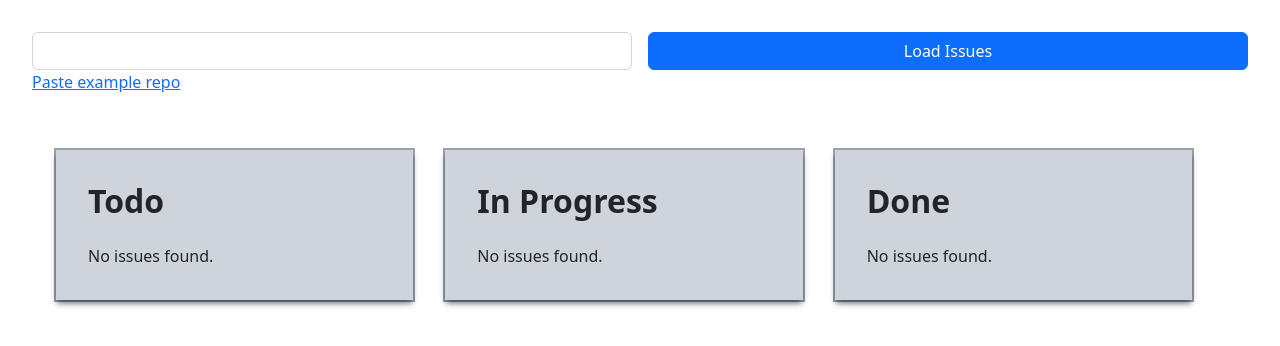
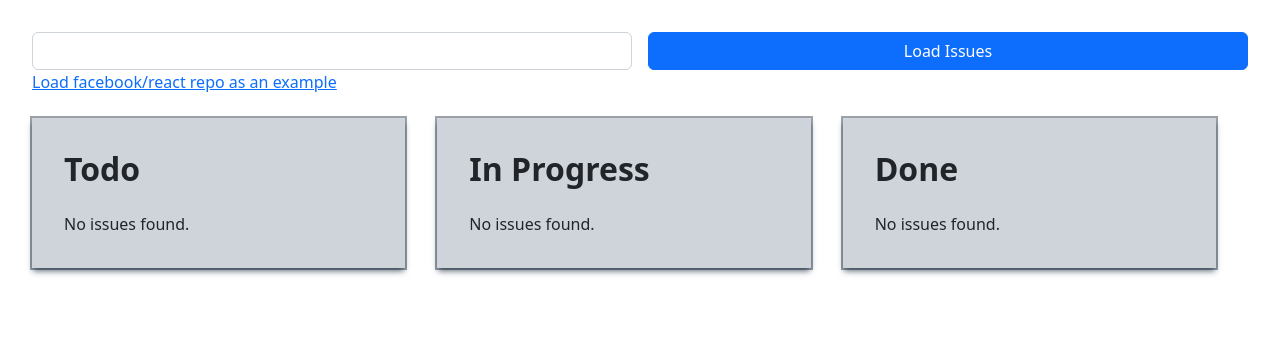
Before and after one commit to Mike-Makaryshyn/kanban-test-task-react-redux, a React (Vite) app: page / in a window 1280 px wide. Shown: the top 346 px of the page. Built offline with nearby package versions, Linux system fonts and the light colour scheme.

Commit message:
Add fixes and styles

```diff
--- a/src/App.tsx
+++ b/src/App.tsx
@@ -2,25 +2,25 @@ import { useState } from "react";
 import { useSelector } from "react-redux";
 
 import useGetIssues from "./api/useGetIssues";
-import Issues from "./components/Issues/Issues";
+import Column from "./components/Column/Column";
 
 import Button from "react-bootstrap/Button";
-
 import "./App.css";
 
-const TEST_LINK = "https://github.com/facebook/react";
+const EXAMPLE_URL = "https://api.github.com/repos/facebook/react/issues";
 
 const App = () => {
   const [repoInput, setRepoInput] = useState("");
+  const [owner, setOwner] = useState("");
+  const [name, setName] = useState("");
   const { getIssues, isLoading } = useGetIssues();
+  const [alertMessage, setAlertMessage] = useState<string | null>(null);
 
-  const todoes = useSelector((state: any) => state.app.todo);
-  const inProgress = useSelector((state: any) => state.app.inProgress);
-  const done = useSelector((state: any) => state.app.done);
+  const { todo, inProgress, done } = useSelector((state: any) => state.app);
 
   const columns = [
-    { name: "todo", title: "Todo", issues: todoes },
-    { name: "in-progress", title: "In Progress", issues: inProgress },
+    { name: "todo", title: "Todo", issues: todo },
+    { name: "inProgress", title: "In Progress", issues: inProgress },
     { name: "done", title: "Done", issues: done },
   ];
 
@@ -29,21 +29,28 @@ const App = () => {
     const matches = repoInput.match(regex);
 
     if (!matches || matches.length !== 3) {
-      console.log("Invalid URL");
+      setAlertMessage("Invalid URL");
+
+      setTimeout(() => {
+        setAlertMessage(null);
+      }, 2000);
+
       return;
     }
 
-    const owner = matches[1];
-    const name = matches[2];
+    setOwner(() => matches[1]);
+    setName(() => matches[2]);
 
-    // Construct API URL and fetch issues
-    const urlFromInput = `https://api.github.com/repos/${owner}/${name}/issues`;
+    const urlFromInput = `https://api.github.com/repos/${matches[1]}/${matches[2]}/issues`;
 
     await getIssues(urlFromInput);
   };
 
-  const pasteExampleRepo = async () => {
-    setRepoInput(() => TEST_LINK);
+  const handleExampleRepo = async (e: React.MouseEvent) => {
+    e.preventDefault();
+    setOwner(() => "facebook");
+    setName(() => "react");
+    await getIssues(EXAMPLE_URL);
   };
 
   return (
@@ -65,18 +72,33 @@ const App = () => {
         </Button>
       </div>
 
-      <a href="#" onClick={pasteExampleRepo}>
-       Paste example repo
+      <a href="#" onClick={handleExampleRepo}>
+        Load facebook/react repo as an example
       </a>
 
-      <div className="d-flex mt-4 me-4 p-4 rounded w-100">
+      {owner && !alertMessage && (
+        <div className="mt-4" style={{ color: "#6274D3" }}>
+          {owner} {">"} {name}
+        </div>
+      )}
+
+      <div className="d-flex mt-1 me-4 mt-3 rounded w-100">
         {columns.map((column, idx) => (
           <div key={idx} className="issues_item">
             <h2 className="fw-bold mb-4">{column.title}</h2>
-            <Issues issues={column.issues} />
+            <Column issues={column.issues} />
           </div>
         ))}
       </div>
+
+      {alertMessage && (
+        <div
+          className="alert alert-danger position-absolute bottom-0 end-0 m-3"
+          style={{ zIndex: 100 }}
+        >
+          {alertMessage}
+        </div>
+      )}
     </>
   );
 };
--- a/src/api/useGetIssues.ts
+++ b/src/api/useGetIssues.ts
@@ -13,7 +13,6 @@ const useGetIssues = () => {
 
     try {
       const response = await fetch(inputLink);
-
       const issues = await response.json();
 
       setIsError(false);
--- a/src/components/Issues/Issues.tsx
+++ b/src/components/Column/Column.tsx
@@ -1,4 +1,4 @@
-import { dateTranform } from "../../utils/dateTransform";
+import { dateTransform } from "../../utils/dateTransform";
 
 interface Issue {
   id: number;
@@ -10,21 +10,25 @@ interface Issue {
   closed_at: null;
 }
 
-interface IssuesProps {
+interface ColumnProps {
   issues?: Issue[];
 }
 
-const Issues = ({ issues }: IssuesProps) => {
+const Column = ({ issues }: ColumnProps) => {
+
   if (!issues || issues.length === 0) {
     return <div>No issues found.</div>;
   }
 
   const renderIssues = () => {
     return issues.map((issue) => {
-      const date = dateTranform(issue.created_at);
+      const date = dateTransform(issue.created_at);
 
       return (
-        <div key={issue.id} className="bg-white rounded p-3 mb-3 shadow-md issue">
+        <div
+          key={issue.id}
+          className="bg-white rounded p-3 mb-3 shadow-md issue"
+        >
           <h4>{issue.title}</h4>
           <p>{date}</p>
         </div>
@@ -37,4 +41,4 @@ const Issues = ({ issues }: IssuesProps) => {
   return <div>{renderedIssues}</div>;
 };
 
-export default Issues;
+export default Column;
--- a/src/redux/slices/appSlice.ts
+++ b/src/redux/slices/appSlice.ts
@@ -2,7 +2,7 @@ import { createSlice, PayloadAction } from "@reduxjs/toolkit";
 
 interface Issue {
   id: number;
-  state: "todo" | "inProgress" | "done" | "open";
+  state: "todo" | "inProgress" | "done";
 }
 
 interface AppState {
@@ -22,14 +22,7 @@ const appSlice = createSlice({
   initialState,
   reducers: {
     addIssues: (state, action: PayloadAction<Issue[]>) => {
-      action.payload.forEach((issue) => {
-        if (issue.state === "open") {
-          state.todo.push(issue);
-        } else {
-          state.done.push(issue);
-          state.inProgress.push(issue);
-        }
-      });
+      state.todo = action.payload;
     },
     moveIssue: (
       state,
--- a/src/utils/dateTransform.ts
+++ b/src/utils/dateTransform.ts
@@ -1,14 +1,14 @@
-export const dateTranform = (created_at: Date) => {
+export const dateTransform = (created_at: Date) => {
   const createdAt = new Date(created_at);
+  const now = new Date();
 
-  const day =
-    createdAt.getDate() < 10 ? "0" + createdAt.getDate() : createdAt.getDate();
-  const month =
-    createdAt.getMonth() + 1 < 10
-      ? "0" + (createdAt.getMonth() + 1)
-      : createdAt.getMonth() + 1;
-  const year = createdAt.getFullYear();
+  const diff = Math.abs(now.getTime() - createdAt.getTime());
+  const hoursDiff = Math.floor(diff / (1000 * 60 * 60));
+  const daysDiff = Math.floor(hoursDiff / 24);
 
-  const date = `${day}.${month}.${year}`;
-  return date;
+  if (daysDiff > 0) {
+    return `${daysDiff} day${daysDiff === 1 ? "" : "s"} ago`;
+  } else {
+    return `${hoursDiff} hour${hoursDiff === 1 ? "" : "s"} ago`;
+  }
 };
```
